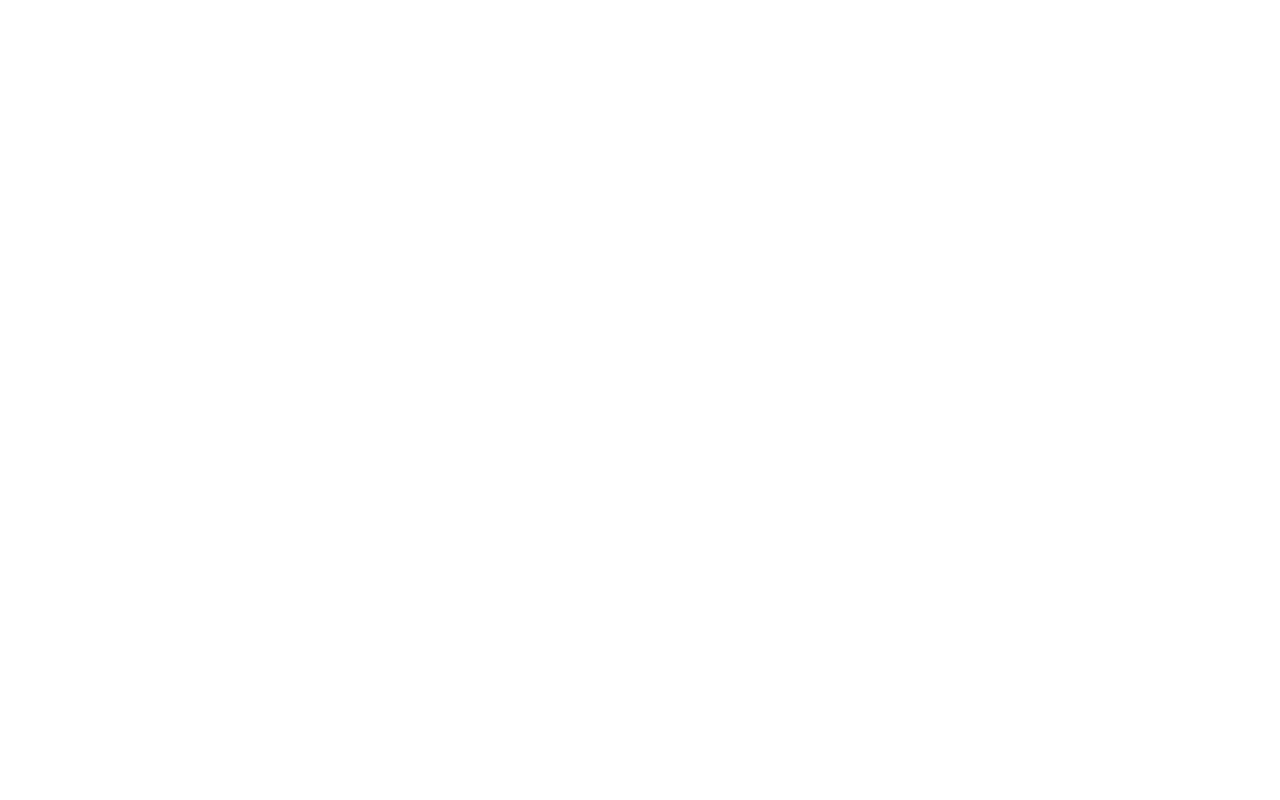
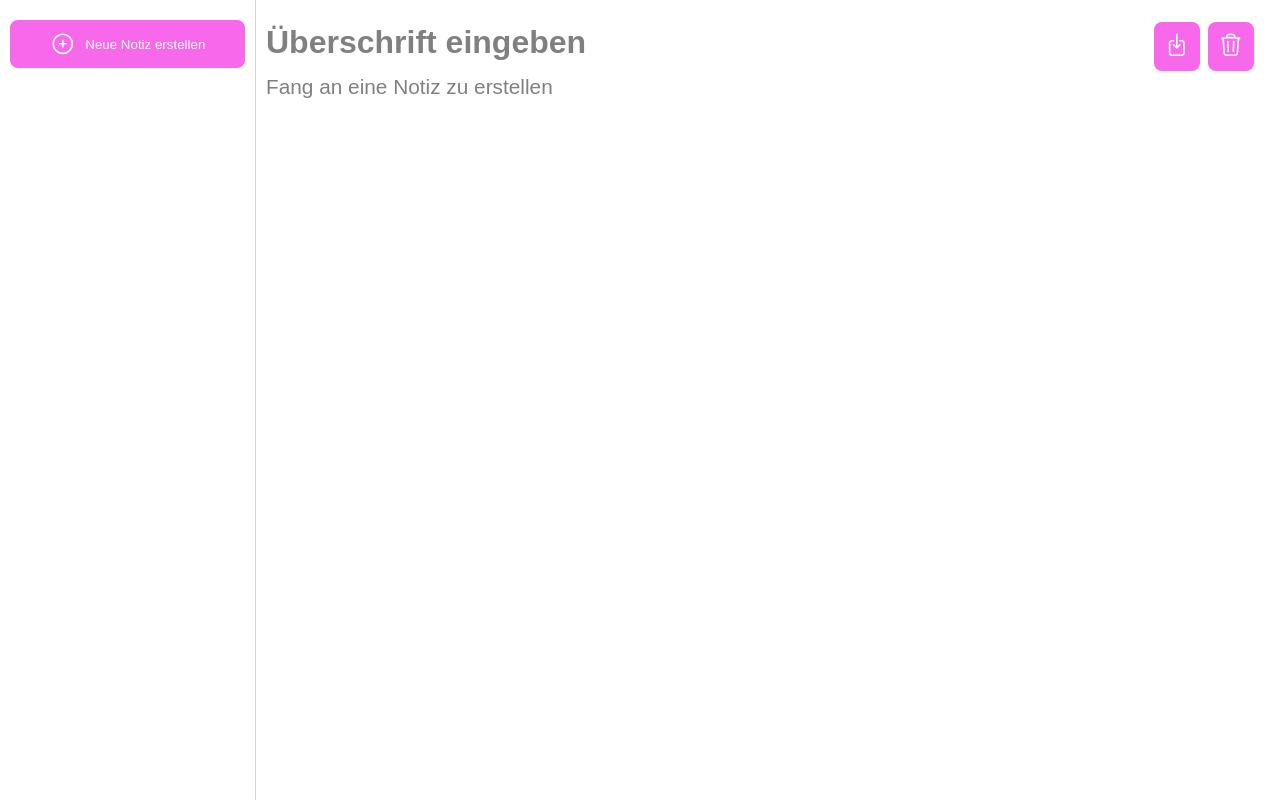
Before and after one commit to vitalischumarov/Notizen, a plain HTML site: page index.html in a window 1280 px wide. Drawn offline with Linux system fonts and the light colour scheme.

Commit message:
set color

```diff
--- a/index.html
+++ b/index.html
@@ -3,7 +3,80 @@
   <head>
     <meta charset="UTF-8" />
     <meta name="viewport" content="width=device-width, initial-scale=1.0" />
-    <title>Document</title>
+    <link rel="stylesheet" href="./style.css" />
+    <title>Notizen-App</title>
   </head>
-  <body></body>
+  <body>
+    <div class="main-container">
+      <div class="all-note-container">
+        <button id="new-note-button" class="button">
+          <svg
+            xmlns="http://www.w3.org/2000/svg"
+            fill="none"
+            viewBox="0 0 24 24"
+            stroke-width="1.5"
+            stroke="currentColor"
+            class="size-6"
+            id="add-button"
+          >
+            <path
+              stroke-linecap="round"
+              stroke-linejoin="round"
+              d="M12 9v6m3-3H9m12 0a9 9 0 1 1-18 0 9 9 0 0 1 18 0Z"
+            />
+          </svg>
+          <span id="create-note-text">Neue Notiz erstellen</span>
+        </button>
+        <div class="note"></div>
+      </div>
+      <div class="new-note-contaienr">
+        <input
+          type="text"
+          placeholder="Überschrift eingeben"
+          class="new-title-text"
+        />
+        <textarea
+          placeholder="Fang an eine Notiz zu erstellen"
+          class="new-note-text"
+          wrap="soft"
+          rows="5"
+          cols="30"
+        ></textarea>
+      </div>
+      <div class="button-container">
+        <button class="button small-button">
+          <svg
+            xmlns="http://www.w3.org/2000/svg"
+            fill="none"
+            viewBox="0 0 24 24"
+            stroke-width="1.5"
+            stroke="currentColor"
+            class="size-6"
+          >
+            <path
+              stroke-linecap="round"
+              stroke-linejoin="round"
+              d="M9 8.25H7.5a2.25 2.25 0 0 0-2.25 2.25v9a2.25 2.25 0 0 0 2.25 2.25h9a2.25 2.25 0 0 0 2.25-2.25v-9a2.25 2.25 0 0 0-2.25-2.25H15M9 12l3 3m0 0 3-3m-3 3V2.25"
+            />
+          </svg>
+        </button>
+        <button class="button small-button">
+          <svg
+            xmlns="http://www.w3.org/2000/svg"
+            fill="none"
+            viewBox="0 0 24 24"
+            stroke-width="1.5"
+            stroke="currentColor"
+            class="size-6"
+          >
+            <path
+              stroke-linecap="round"
+              stroke-linejoin="round"
+              d="m14.74 9-.346 9m-4.788 0L9.26 9m9.968-3.21c.342.052.682.107 1.022.166m-1.022-.165L18.16 19.673a2.25 2.25 0 0 1-2.244 2.077H8.084a2.25 2.25 0 0 1-2.244-2.077L4.772 5.79m14.456 0a48.108 48.108 0 0 0-3.478-.397m-12 .562c.34-.059.68-.114 1.022-.165m0 0a48.11 48.11 0 0 1 3.478-.397m7.5 0v-.916c0-1.18-.91-2.164-2.09-2.201a51.964 51.964 0 0 0-3.32 0c-1.18.037-2.09 1.022-2.09 2.201v.916m7.5 0a48.667 48.667 0 0 0-7.5 0"
+            />
+          </svg>
+        </button>
+      </div>
+    </div>
+  </body>
 </html>
--- a/style.css
+++ b/style.css
@@ -0,0 +1,111 @@
+* {
+  margin: 0;
+  padding: 0;
+  box-sizing: border-box;
+  font-family: sans-serif;
+}
+
+:root {
+  --primary-color: rgb(248 104 234);
+  --white: #ffffff;
+}
+
+.main-container {
+  display: flex;
+  height: 100vh;
+  width: 100%;
+}
+
+.all-note-container {
+  width: 20%;
+  border-right: solid lightgray 1px;
+  padding: 20px 10px 5px 10px;
+  display: flex;
+  flex-direction: column;
+}
+
+#new-note-button {
+  height: 3rem;
+  display: flex;
+  justify-content: center;
+  align-items: center;
+}
+
+.button {
+  background-color: var(--primary-color);
+  color: var(--white);
+  border: none;
+  border-radius: 0.5rem;
+}
+
+.button:hover {
+  background-color: rgb(253 137 241);
+}
+
+#create-note-text {
+  margin-left: 10px;
+}
+
+.new-note-contaienr {
+  width: 70%;
+  display: flex;
+  flex-direction: column;
+  padding: 20px 10px 5px 10px;
+}
+
+.new-title-text {
+  height: 3rem;
+  border: none;
+  font-size: 2rem;
+  margin-bottom: 10px;
+  color: gray;
+}
+
+.new-title-text::placeholder {
+  font-size: 2rem;
+  font-weight: bold;
+  color: gray;
+}
+
+.new-title-text:focus {
+  outline: none;
+  color: gray;
+}
+
+.new-note-text {
+  width: 100%;
+  height: 100%;
+  border: none;
+  font-size: 1.3rem;
+  color: gray;
+  resize: none;
+}
+
+.new-note-text::placeholder {
+  position: absolute;
+  top: 0;
+  font-size: 1.3rem;
+  text-align: start;
+  color: gray;
+}
+
+.new-note-text:focus {
+  outline: none;
+  color: gray;
+}
+
+.button-container {
+  width: 10%;
+  padding-top: 20px;
+  padding-right: 10px;
+}
+
+.small-button {
+  padding: 10px;
+  margin: 2px;
+}
+
+svg {
+  height: 1.6rem;
+  width: 1.6rem;
+}
```
